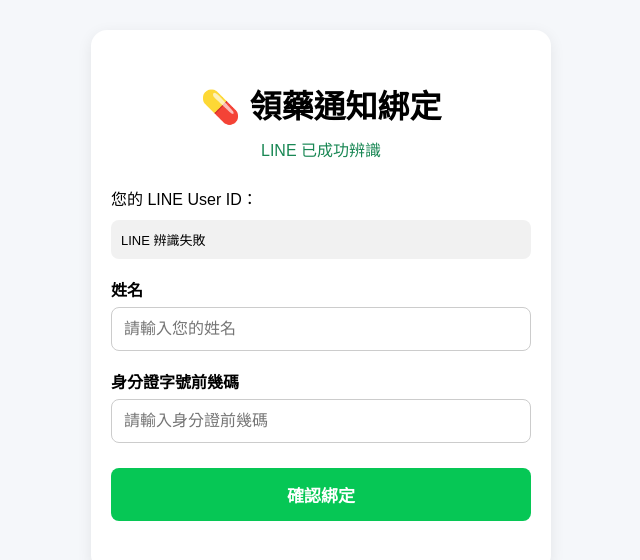
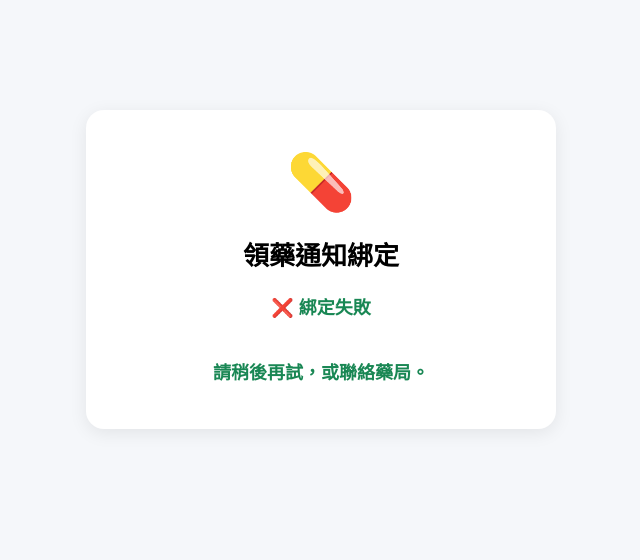
Before and after one commit to LarosLin/pharmacy-liff, a plain HTML site: page index.html in a window 1280 px wide. Shown: the top 560 px of the page, without its empty margins (319-959 px from the left). Drawn offline with Linux system fonts and the light colour scheme.

Commit message:
Update index.html

```diff
--- a/index.html
+++ b/index.html
@@ -11,78 +11,41 @@
 
   <style>
     body {
-      font-family: Arial, sans-serif;
+      margin: 0;
+      padding: 30px 20px;
+      font-family: Arial, "Microsoft JhengHei", sans-serif;
       background: #f5f7fa;
-      padding: 30px 20px;
-      margin: 0;
     }
 
     .container {
       max-width: 420px;
-      margin: auto;
+      margin: 80px auto;
       background: white;
-      padding: 30px 20px;
-      border-radius: 16px;
-      box-shadow: 0 4px 15px rgba(0,0,0,0.08);
+      padding: 40px 25px;
+      border-radius: 18px;
+      text-align: center;
+      box-shadow: 0 4px 18px rgba(0, 0, 0, 0.08);
+    }
+
+    .icon {
+      font-size: 55px;
+      margin-bottom: 20px;
     }
 
     h1 {
-      text-align: center;
-      margin-bottom: 10px;
+      font-size: 26px;
+      margin-bottom: 20px;
     }
 
-    .success {
-      text-align: center;
+    #message {
+      font-size: 18px;
+      line-height: 1.8;
       color: #198754;
-      margin-bottom: 25px;
-    }
-
-    label {
-      display: block;
-      margin-top: 18px;
-      margin-bottom: 6px;
       font-weight: bold;
     }
 
-    input {
-      width: 100%;
-      box-sizing: border-box;
-      padding: 12px;
-      font-size: 16px;
-      border: 1px solid #ccc;
-      border-radius: 8px;
-    }
-
-    button {
-      width: 100%;
-      margin-top: 25px;
-      padding: 14px;
-      font-size: 17px;
-      font-weight: bold;
-      border: none;
-      border-radius: 8px;
-      background: #06c755;
-      color: white;
-      cursor: pointer;
-    }
-
-    button:active {
-      opacity: 0.8;
-    }
-
-    #message {
-      text-align: center;
-      margin-top: 20px;
-      font-weight: bold;
-    }
-
-    .userid {
-      background: #f1f1f1;
-      padding: 10px;
-      border-radius: 8px;
-      word-break: break-all;
-      font-size: 13px;
-      margin-top: 10px;
+    .loading {
+      color: #555;
     }
   </style>
 </head>
@@ -91,119 +54,63 @@
 
   <div class="container">
 
-    <h1>💊 領藥通知綁定</h1>
+    <div class="icon">💊</div>
 
-    <div class="success">
-      LINE 已成功辨識
+    <h1>領藥通知綁定</h1>
+
+    <div id="message" class="loading">
+      正在處理，請稍候……
     </div>
 
-    <div>
-      您的 LINE User ID：
-    </div>
+  </div>
 
-    <div class="userid" id="userId">
-      辨識中……
-    </div>
-
-    <label for="name">
-      姓名
-    </label>
-
-    <input
-      type="text"
-      id="name"
-      placeholder="請輸入您的姓名"
-    >
-
-    <label for="idPrefix">
-      身分證字號前幾碼
-    </label>
-
-    <input
-      type="text"
-      id="idPrefix"
-      placeholder="請輸入身分證前幾碼"
-    >
-
-    <button onclick="confirmBinding()">
-      確認綁定
-    </button>
-
-    <div id="message"></div>
-
-  </div>
 
   <script>
 
     const LIFF_ID = "2011684298-YNeB7VcL";
 
-    let userId = "";
-
     async function main() {
 
       try {
 
+        // 初始化 LIFF
         await liff.init({
           liffId: LIFF_ID
         });
 
+
+        // 如果還沒有登入 LINE
         if (!liff.isLoggedIn()) {
+
           liff.login();
+
           return;
         }
 
+
+        // 取得 LINE User ID
         const profile = await liff.getProfile();
 
-        userId = profile.userId;
+        const userId = profile.userId;
 
-        document.getElementById("userId").innerText = userId;
+        console.log("LINE User ID:", userId);
+
+
+        // 顯示綁定成功
+        document.getElementById("message").innerHTML =
+          "✅ 綁定成功！<br><br>" +
+          "您已完成領藥通知綁定。";
+
 
       } catch (error) {
 
-        document.getElementById("userId").innerText =
-          "LINE 辨識失敗";
-
         console.error(error);
 
+        document.getElementById("message").innerHTML =
+          "❌ 綁定失敗<br><br>" +
+          "請稍後再試，或聯絡藥局。";
+
       }
-
-    }
-
-
-    function confirmBinding() {
-
-      const name =
-        document.getElementById("name").value.trim();
-
-      const idPrefix =
-        document.getElementById("idPrefix").value.trim();
-
-      const message =
-        document.getElementById("message");
-
-
-      if (!name) {
-
-        message.innerText = "請輸入姓名";
-
-        return;
-      }
-
-
-      if (!idPrefix) {
-
-        message.innerText = "請輸入身分證前幾碼";
-
-        return;
-      }
-
-
-      message.innerText =
-        "✅ 綁定資料已送出！";
-
-      console.log("姓名：", name);
-      console.log("身分證前幾碼：", idPrefix);
-      console.log("LINE User ID：", userId);
 
     }
 
```
